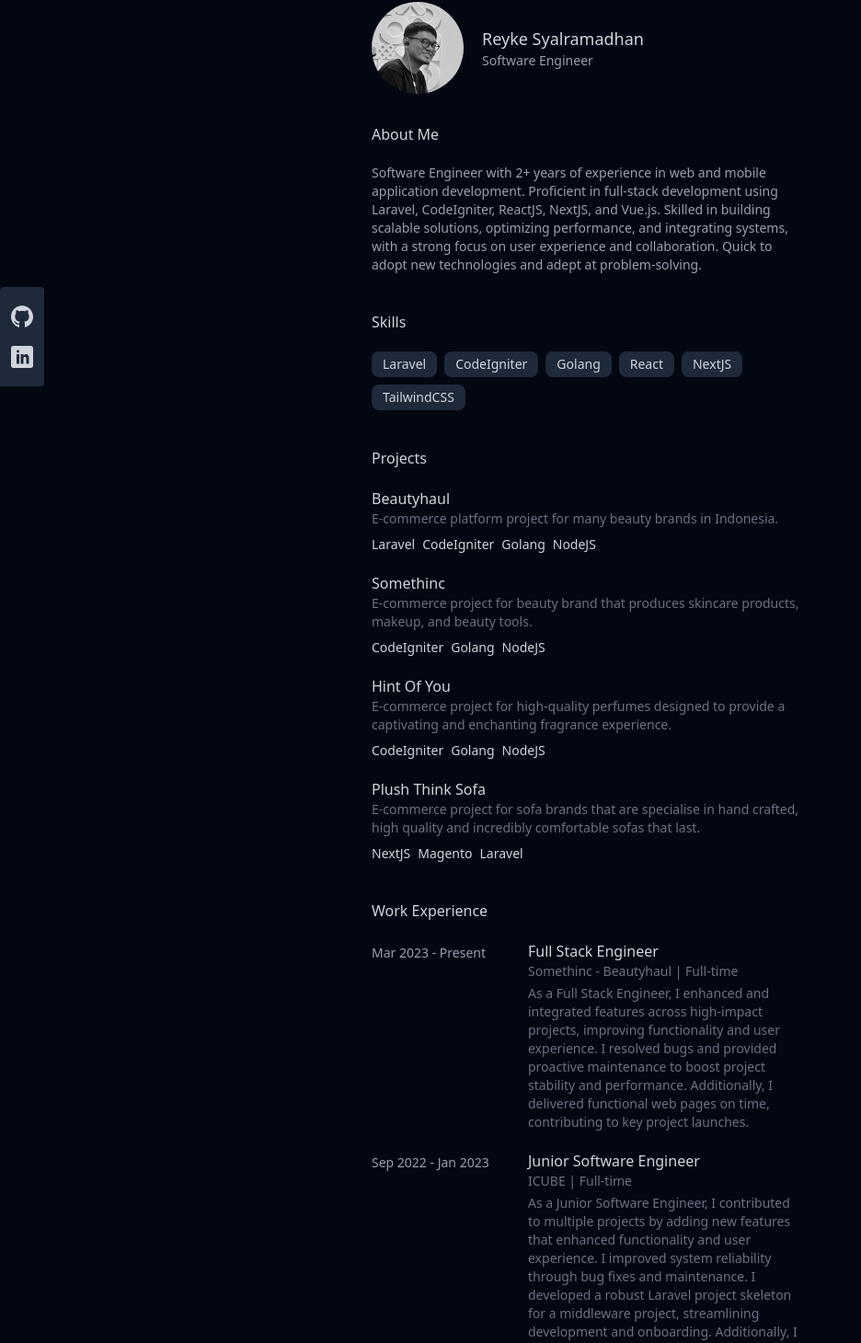
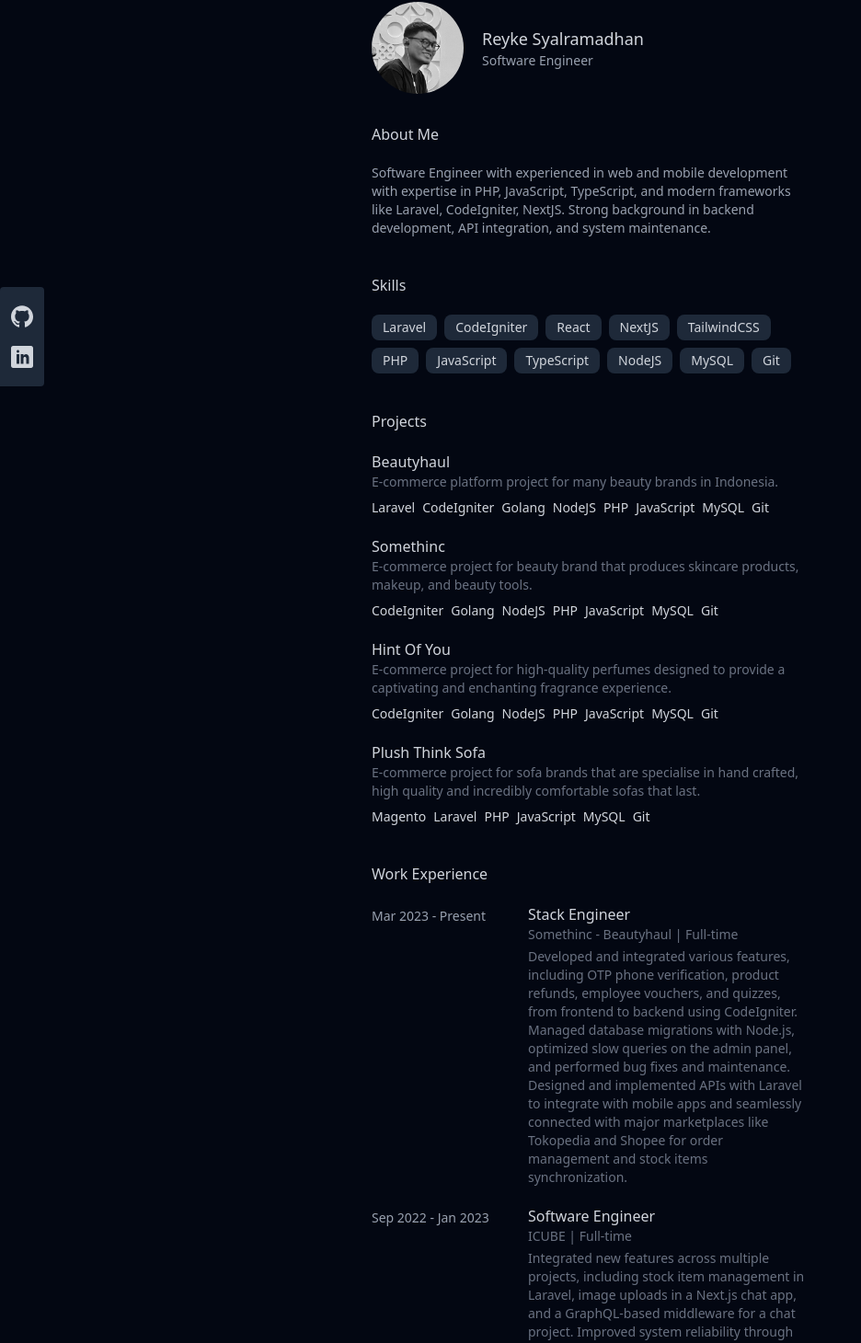
Before and after one commit to Reyshal/my-portfolio, a React (Vite) app: page / in a window 1280 px wide. Shown: the part 34-1494 px from the top of the page at 92% size, without its empty margins (0-936 px from the left). Built offline with nearby package versions, Linux system fonts and the light colour scheme.

Commit message:
refactor(content): update content

```diff
--- a/src/components/AboutMe.tsx
+++ b/src/components/AboutMe.tsx
@@ -4,12 +4,10 @@
   return (
     <SectionItem title="About Me">
       <p className="text-sm text-gray-400">
-        Software Engineer with 2+ years of experience in web and mobile
-        application development. Proficient in full-stack development using
-        Laravel, CodeIgniter, ReactJS, NextJS, and Vue.js. Skilled in building
-        scalable solutions, optimizing performance, and integrating systems,
-        with a strong focus on user experience and collaboration. Quick to adopt
-        new technologies and adept at problem-solving.
+        Software Engineer with experienced in web and mobile development with
+        expertise in PHP, JavaScript, TypeScript, and modern frameworks like
+        Laravel, CodeIgniter, NextJS. Strong background in backend development,
+        API integration, and system maintenance.
       </p>
     </SectionItem>
   );
--- a/src/components/ProjectsList.tsx
+++ b/src/components/ProjectsList.tsx
@@ -7,28 +7,53 @@
       link: "https://www.beautyhaul.com/",
       description:
         "E-commerce platform project for many beauty brands in Indonesia.",
-      technologies: ["Laravel", "CodeIgniter", "Golang", "NodeJS"],
+      technologies: [
+        "Laravel",
+        "CodeIgniter",
+        "Golang",
+        "NodeJS",
+        "PHP",
+        "JavaScript",
+        "MySQL",
+        "Git",
+      ],
     },
     {
       title: "Somethinc",
       link: "https://www.somethinc.com/",
       description:
         "E-commerce project for beauty brand that produces skincare products, makeup, and beauty tools.",
-      technologies: ["CodeIgniter", "Golang", "NodeJS"],
+      technologies: [
+        "CodeIgniter",
+        "Golang",
+        "NodeJS",
+        "PHP",
+        "JavaScript",
+        "MySQL",
+        "Git",
+      ],
     },
     {
       title: "Hint Of You",
       link: "https://www.hintofyou.com/",
       description:
         "E-commerce project for high-quality perfumes designed to provide a captivating and enchanting fragrance experience.",
-      technologies: ["CodeIgniter", "Golang", "NodeJS"],
+      technologies: [
+        "CodeIgniter",
+        "Golang",
+        "NodeJS",
+        "PHP",
+        "JavaScript",
+        "MySQL",
+        "Git",
+      ],
     },
     {
       title: "Plush Think Sofa",
       link: "https://www.plush.com.au/",
       description:
         "E-commerce project for sofa brands that are specialise in hand crafted, high quality and incredibly comfortable sofas that last.",
-      technologies: ["NextJS", "Magento", "Laravel"],
+      technologies: ["Magento", "Laravel", "PHP", "JavaScript", "MySQL", "Git"],
     },
   ];
 
--- a/src/components/SkillList.tsx
+++ b/src/components/SkillList.tsx
@@ -5,10 +5,15 @@
   const skills = [
     "Laravel",
     "CodeIgniter",
-    "Golang",
     "React",
     "NextJS",
     "TailwindCSS",
+    "PHP",
+    "JavaScript",
+    "TypeScript",
+    "NodeJS",
+    "MySQL",
+    "Git",
   ];
 
   const renderedSkills = skills.map((skill) => {
--- a/src/components/SocialLinks.tsx
+++ b/src/components/SocialLinks.tsx
@@ -8,7 +8,7 @@
       icon: <ImGithub className="w-6 h-6" />,
     },
     {
-      link: "https://www.linkedin.com/in/reyke-syalramadhan-4522a61b6/",
+      link: "https://www.linkedin.com/in/reyshal/",
       icon: <ImLinkedin className="w-6 h-6" />,
     },
   ];
--- a/src/components/WorkExperienceList.tsx
+++ b/src/components/WorkExperienceList.tsx
@@ -3,24 +3,24 @@
 function WorkExperienceList() {
   const workExperiences = [
     {
-      title: "Full Stack Engineer",
+      title: "Stack Engineer",
       link: "https://www.linkedin.com/company/beautyhaul/",
       jobType: "Full-time",
       company: "Somethinc - Beautyhaul",
       startDate: "Mar 2023",
       endDate: "Present",
       description:
-        "As a Full Stack Engineer, I enhanced and integrated features across high-impact projects, improving functionality and user experience. I resolved bugs and provided proactive maintenance to boost project stability and performance. Additionally, I delivered functional web pages on time, contributing to key project launches.",
+        "Developed and integrated various features, including OTP phone verification, product refunds, employee vouchers, and quizzes, from frontend to backend using CodeIgniter. Managed database migrations with Node.js, optimized slow queries on the admin panel, and performed bug fixes and maintenance. Designed and implemented APIs with Laravel to integrate with mobile apps and seamlessly connected with major marketplaces like Tokopedia and Shopee for order management and stock items synchronization.",
     },
     {
-      title: "Junior Software Engineer",
+      title: "Software Engineer",
       link: "https://www.linkedin.com/company/icubeid/",
       jobType: "Full-time",
       company: "ICUBE",
       startDate: "Sep 2022",
       endDate: "Jan 2023",
       description:
-        "As a Junior Software Engineer, I contributed to multiple projects by adding new features that enhanced functionality and user experience. I improved system reliability through bug fixes and maintenance. I developed a robust Laravel project skeleton for a middleware project, streamlining development and onboarding. Additionally, I created efficient GraphQL queries and mutations, built REST APIs and webhooks for seamless system integration, and authored comprehensive documentation for all developed APIs, ensuring maintainability and smooth handoff to other developers.",
+        "Integrated new features across multiple projects, including stock item management in Laravel, image uploads in a Next.js chat app, and a GraphQL-based middleware for a chat project. Improved system reliability through bug fixes and maintenance on Magento, Laravel, and Next.js projects. Developed efficient GraphQL queries and mutations in Laravel for seamless data retrieval in the chat middleware. Built multiple REST APIs and webhooks to enhance system integration and communication. Created comprehensive API documentation for REST and GraphQL, ensuring maintainability and smooth handoff to engineers and QA teams.",
     },
     {
       title: "Engineer Trainee",
@@ -30,7 +30,7 @@
       startDate: "Mar 2022",
       endDate: "Sep 2022",
       description:
-        "As an Engineer Trainee, I completed training in Magento and ReactJS to enhance my technical skills in preparation for upcoming projects. I contributed to the middleware project by adding new features using Laravel, improving system capabilities and user satisfaction. I also enhanced project stability through bug fixes and maintenance, leading to increased reliability. Additionally, I conducted thorough QA testing for assigned projects, ensuring functionality and quality for a more robust final product.",
+        "Completed Magento and Next.js training to enhance full-stack expertise for an upcoming project. Developed new features, including automated stock synchronization across marketplaces using Laravel and cron jobs. Improved project stability by fixing bugs and maintaining the assigned Laravel middleware project. Conducted thorough QA testing, ensuring functionality and quality for a more robust final product.",
     },
     {
       title: "Mobile App Developer",
@@ -40,7 +40,7 @@
       startDate: "Oct 2021",
       endDate: "Dec 2021",
       description:
-        "As a Part-Time Mobile App Developer, I designed wireframes to outline the app’s structure and user interface, guiding the development process. I expanded the foundational app skeleton to establish a robust architecture, facilitating efficient development. I successfully implemented new features using Android Studio and Flutter, enhancing functionality and user experience. Additionally, I proactively addressed and resolved bugs within the Flutter-based app, ensuring smooth functionality and improving overall performance.",
+        "Designed wireframes in Figma to define the app’s structure and user interface, guiding the development process. Built a foundational app skeleton with a robust architecture using Android Studio and Java, ensuring efficient development. Identified and resolved bugs in a Flutter-based app, improving performance and ensuring smooth functionality.",
     },
   ];
 
```
